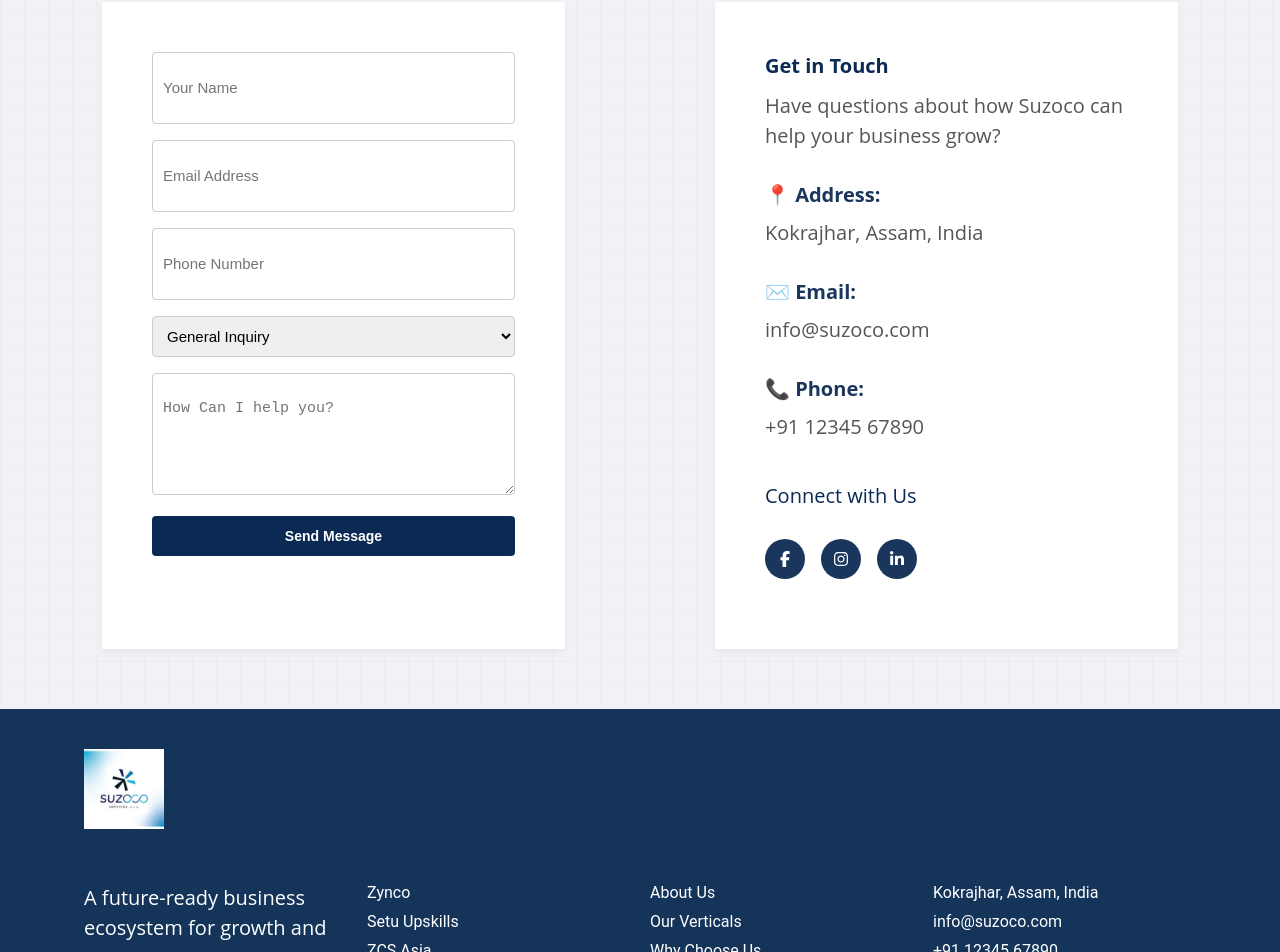
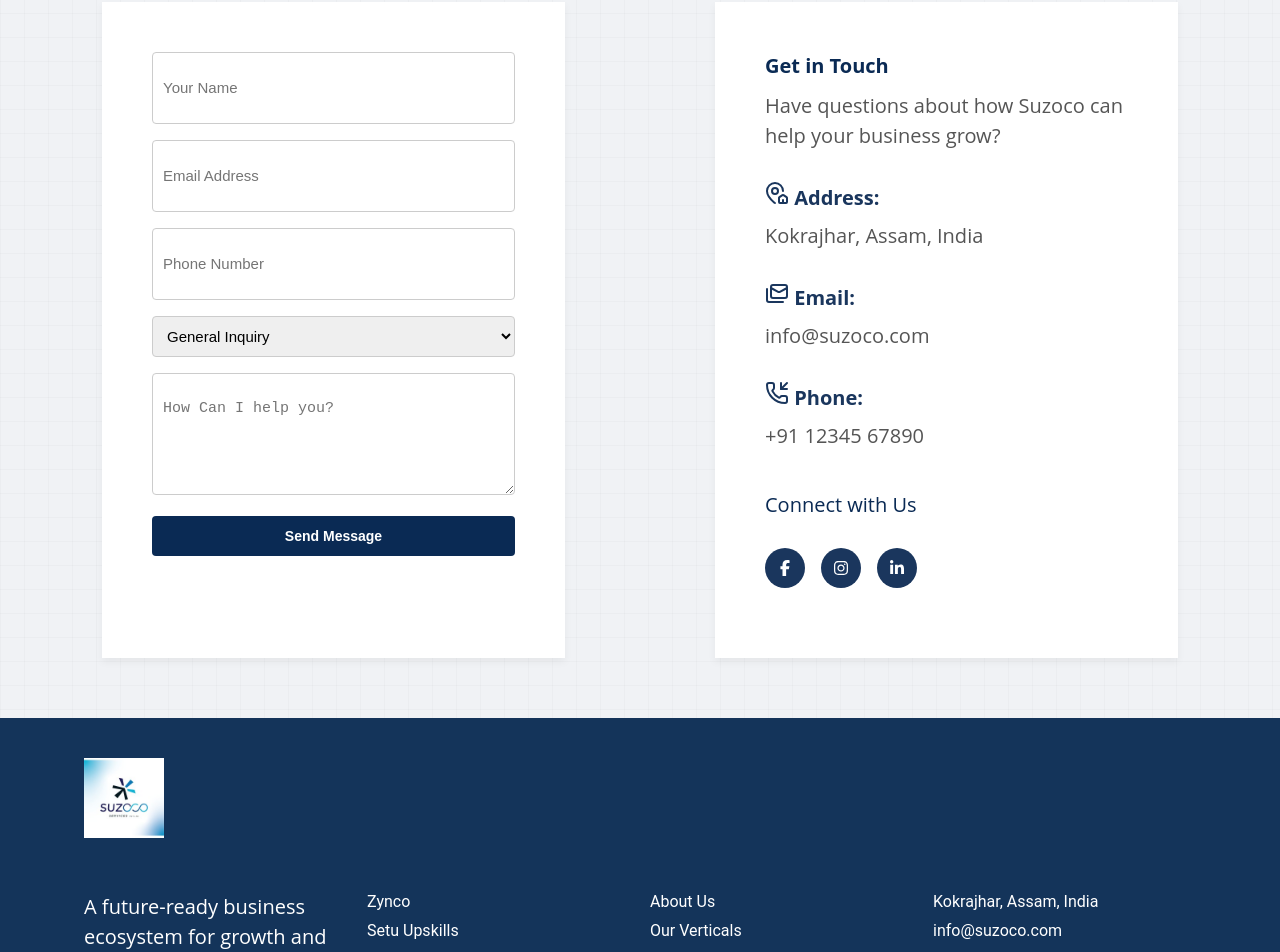
Before and after one commit to kalpokoch/suzoco-landing-page, a React (Vite) app: page / in a window 1280 px wide. Shown: the part 4715-5667 px from the top of the page. Built offline with nearby package versions, Linux system fonts and the light colour scheme.

Commit message:
Lucide Icons added to contact us section

```diff
--- a/src/components/ContactUs.jsx
+++ b/src/components/ContactUs.jsx
@@ -1,6 +1,7 @@
 import React from 'react';
 import { FontAwesomeIcon } from '@fortawesome/react-fontawesome';
 import { faFacebookF, faLinkedinIn, faInstagram } from '@fortawesome/free-brands-svg-icons';
+import { MapPinHouse, Mails, PhoneIncoming } from 'lucide-react';
 import FadeInOnScroll from './animations/FadeInOnScroll';
 import './ContactUs.css';
 
@@ -33,15 +34,15 @@
             <p>Have questions about how Suzoco can help your business grow?</p>
 
               <div className='contact-details'>
-                  <h5>📍 Address:</h5>
+                  <h5> <MapPinHouse/> Address:</h5>
                   <p>Kokrajhar, Assam, India</p>
               </div>
             <div className='contact-details'>
-              <h5>✉️ Email:</h5>
+              <h5> <Mails/> Email:</h5>
                   <p>info@suzoco.com</p>
               </div>
             <div className='contact-details'>
-              <h5>📞 Phone:</h5>
+              <h5> <PhoneIncoming/> Phone:</h5>
                   <p>+91 12345 67890</p>
               </div>
 
```
